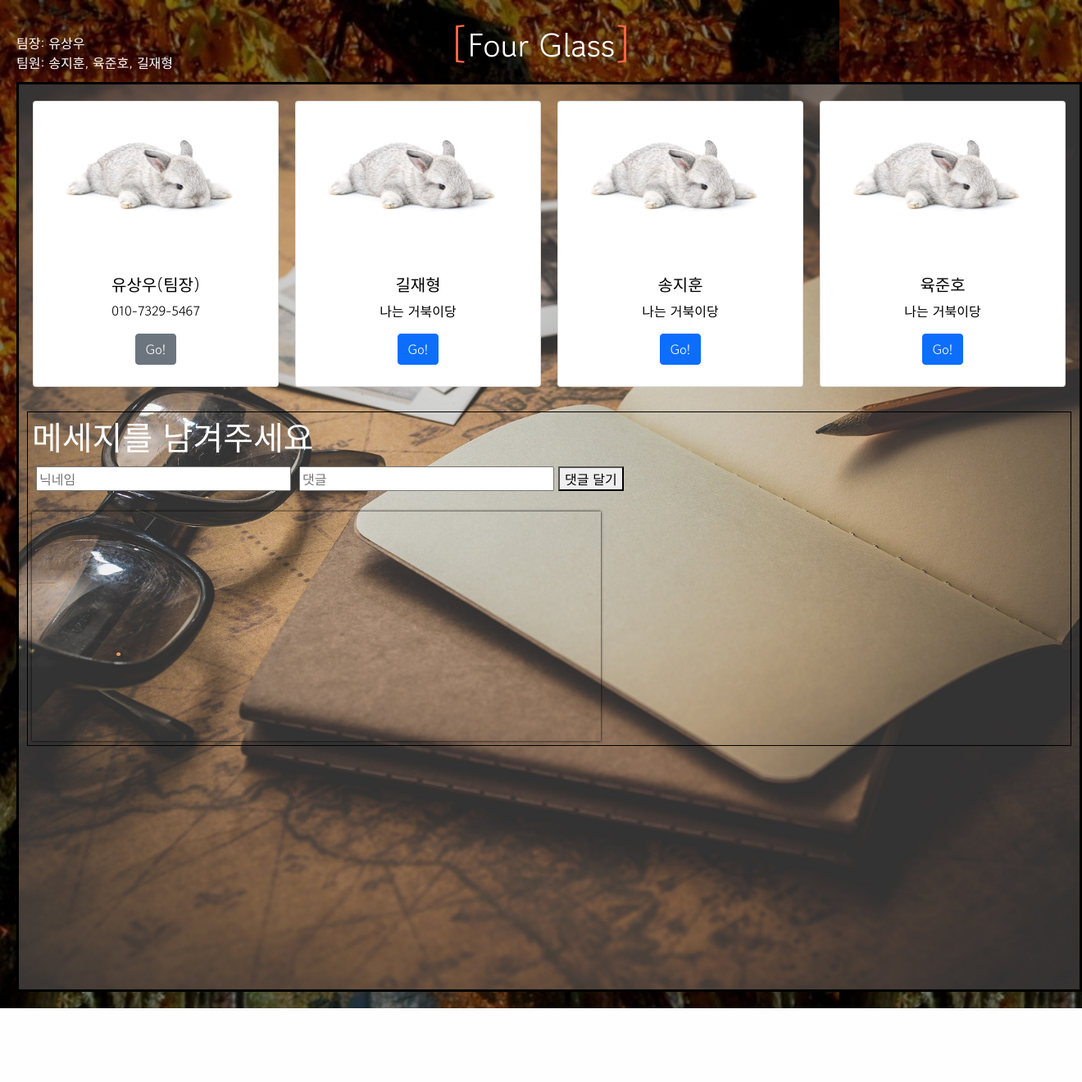
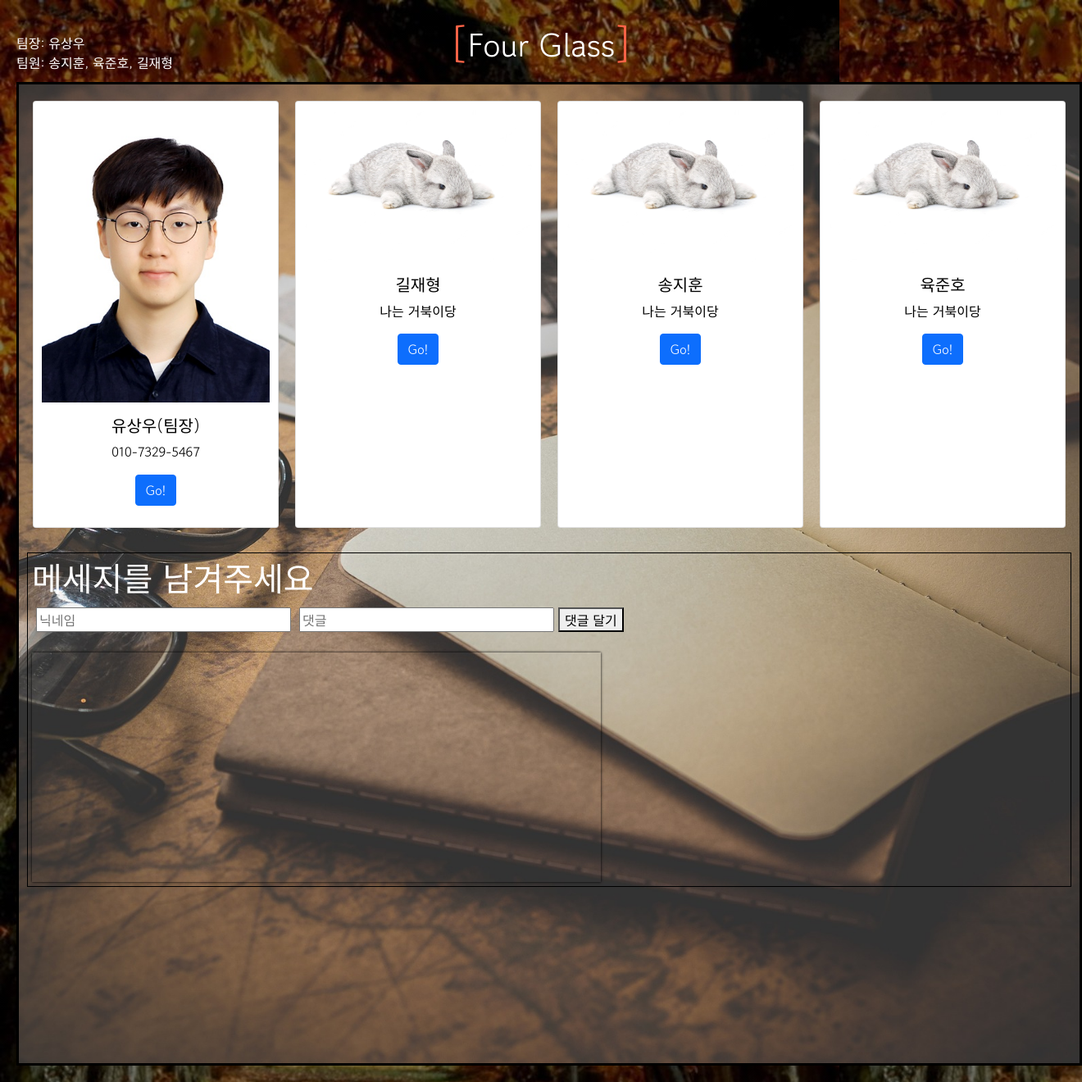
Before and after one commit to Mrgil0/FourGlass, a Flask app: page / in a window 1320 px wide. Shown: the whole page at 82% size. Before the commit the page ends 1230 px from the top, so only its background shows below. Run offline with Flask 2, Linux system fonts and the light colour scheme; data that the repository does not hold is empty.

Commit message:
css 변경

```diff
--- a/FourGlass/static/css/mainpage.css
+++ b/FourGlass/static/css/mainpage.css
@@ -1,6 +1,15 @@
 
 * {
     font-family: 'Gowun Dodum', sans-serif;
+}
+
+body {
+    background-image: linear-gradient(0deg, rgba(0, 0, 0, 0.5), rgba(0, 0, 0, 0.5)), url("/static/image/fall.png");
+
+}
+
+h1 {
+    color: white;
 }
 
 .mytitle {
@@ -64,16 +73,12 @@ h1.sixth:hover:after {
     transform: translateX(5px);
 }
 
-.mybtn > button {
-    margin-right: 10px;
-}
-
 .mymain {
     margin: 20px;
     border: 3px solid black;
 
     min-width: 1300px;
-    min-height: 1110px;
+    min-height: 1200px;
     background-position: center;
     background-size: cover;
     background-image: url("/static/image/notepad.jpg");
@@ -100,15 +105,6 @@ h1.sixth:hover:after {
     width: 300px;
 
 
-}
-
-body {
-    background-image: linear-gradient(0deg, rgba(0, 0, 0, 0.5), rgba(0, 0, 0, 0.5)), url("/static/image/fall.png");
-
-}
-
-h1 {
-    color: white;
 }
 
 
--- a/FourGlass/templates/mainpage.html
+++ b/FourGlass/templates/mainpage.html
@@ -33,11 +33,11 @@
     <div class="mycard">
         <div class="row row-cols-4">
             <div class="card" >
-                <img src="../static/image/rabbit.png" class="card-img-top" alt="유상우" title="유상우">
+                <img src="../static/image/ryu.jpg" class="card-img-top" alt="유상우" title="유상우">
                 <div class="card-body">
                     <h5 class="card-title">유상우(팀장)</h5>
                     <p class="card-text">010-7329-5467</p>
-                    <a href="team2" class="btn btn-secondary">Go!</a>
+                    <a href="team2" class="btn btn-primary">Go!</a>
                 </div>
             </div>
             <div class="card">
```
